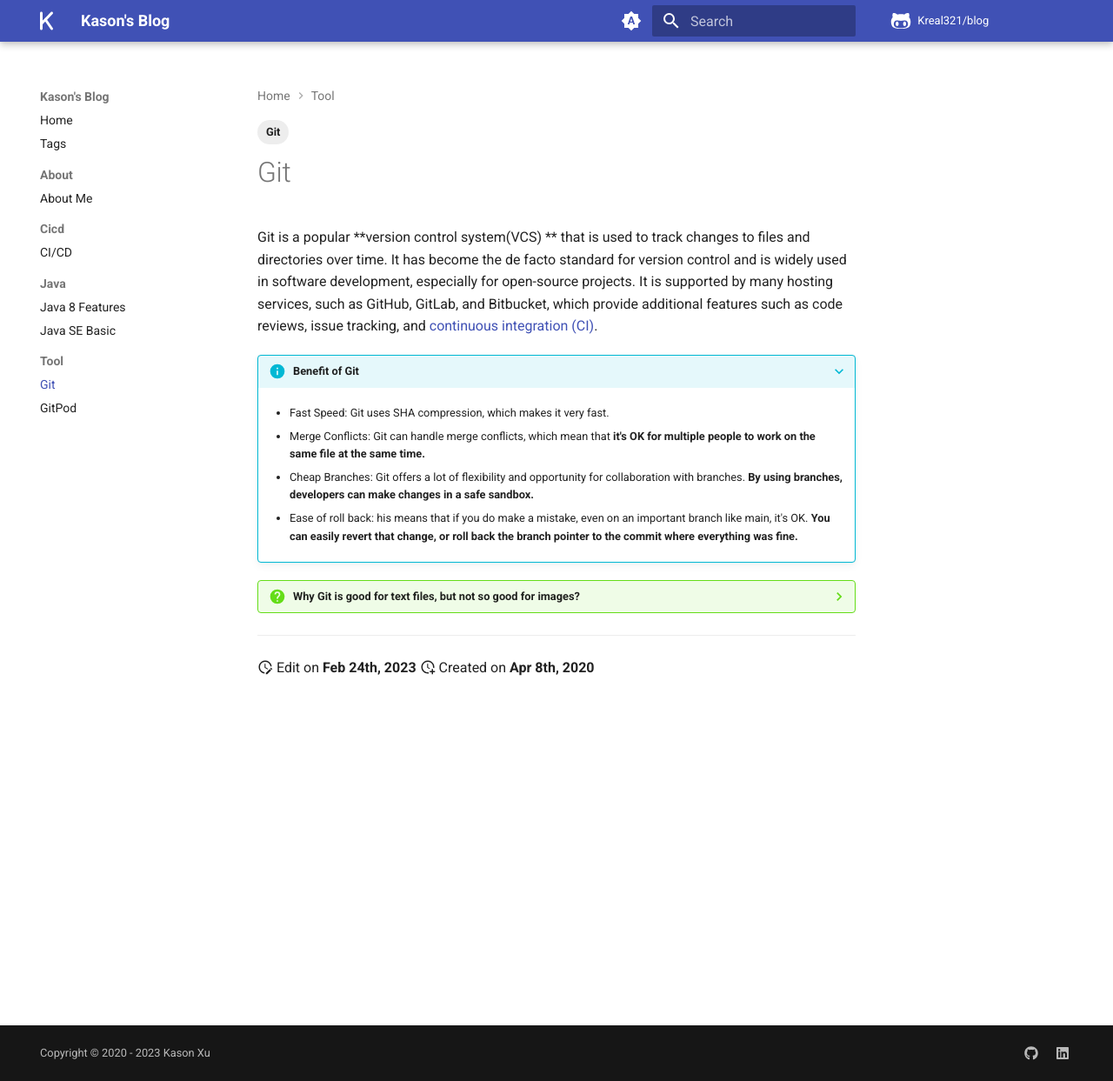
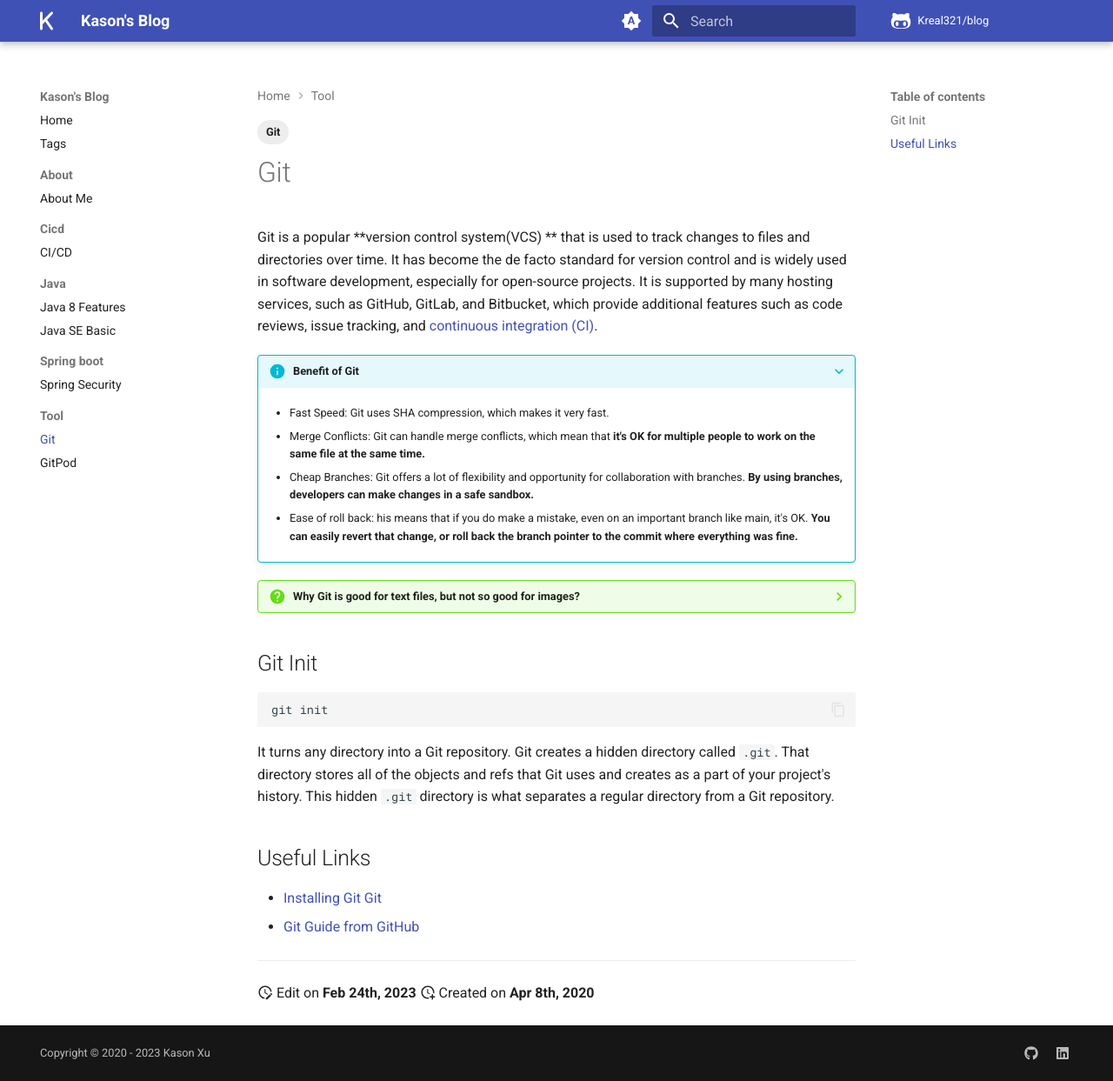
Before and after one commit to Kreal321/blog, an MkDocs documentation site: the page built from docs/tool/tool-git.md, in a window 1280 px wide and 1243 px high. Shown: the whole window at 87% size. Built offline with MkDocs 1.6.1 and Material for MkDocs 9.7.7, drawn with Linux system fonts in a browser that asks for light colours; comment, search, counter and statistics services are not loaded.

Commit message:
add spring filter

````diff
--- a/docs/tool/tool-git.md
+++ b/docs/tool/tool-git.md
@@ -24,6 +24,20 @@
 
     Git stores changes in SHA hashes, which work by compressing text files. That makes Git a very good version control system (VCS) for software programming, but not so good for binary files like images or videos.
 
+## Git Init
+
+```sh
+git init
+```
+
+It turns any directory into a Git repository. Git creates a hidden directory called `.git`. That directory stores all of the objects and refs that Git uses and creates as a part of your project's history. This hidden `.git` directory is what separates a regular directory from a Git repository.
+
+
+## Useful Links
+- [Installing Git Git](https://git-scm.com/book/en/v2/Getting-Started-Installing-Git)
+- [Git Guide from GitHub](https://github.com/git-guides)
+
+
 ---
 
 :material-clock-edit-outline: Edit on **Feb 24th, 2023**
````
Also changed, not shown: docs/spring-boot/spring-security.md (added, +55 -0 lines), docs/assets/images/spring-security/spring-filter-interceptor.jpeg (added), docs/assets/images/spring-security/spring-servlet.png (added).
